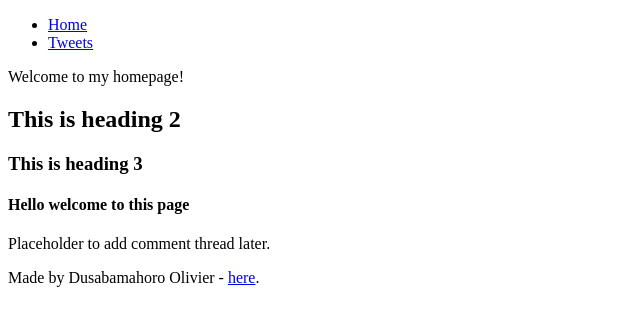
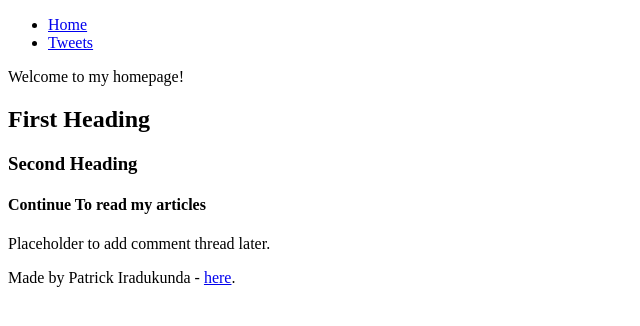
Before and after one commit to Patric262/My_First_Portfolio, a plain HTML site: page html_basic/index.html in a window 1280 px wide. Shown: the whole page, without its empty margins (0-640 px from the left). Drawn offline with Linux system fonts and the light colour scheme.

Commit message:
Adding Some changes

```diff
--- a/html_basic/index.html
+++ b/html_basic/index.html
@@ -16,9 +16,9 @@
     <main>
         <article>
             <p>Welcome to my homepage!</p>
-            <h2> This is heading 2</h2>
-            <h3>This is heading 3</h3>
-            <h4>Hello welcome to this page</h4>
+            <h2>First Heading</h2>
+            <h3>Second Heading</h3>
+            <h4>Continue To read my articles</h4>
         </article>
         <aside>
             <p>Placeholder to add comment thread later.</p>
@@ -26,7 +26,7 @@
     </main>
 
     <footer>
-        <p>Made by Dusabamahoro Olivier - <a href="https://example.com" target="_blank">here</a>.</p>
+        <p>Made by Patrick Iradukunda - <a href="https://example.com" target="_blank">here</a>.</p>
     </footer>
 </body>
 </html>
```
